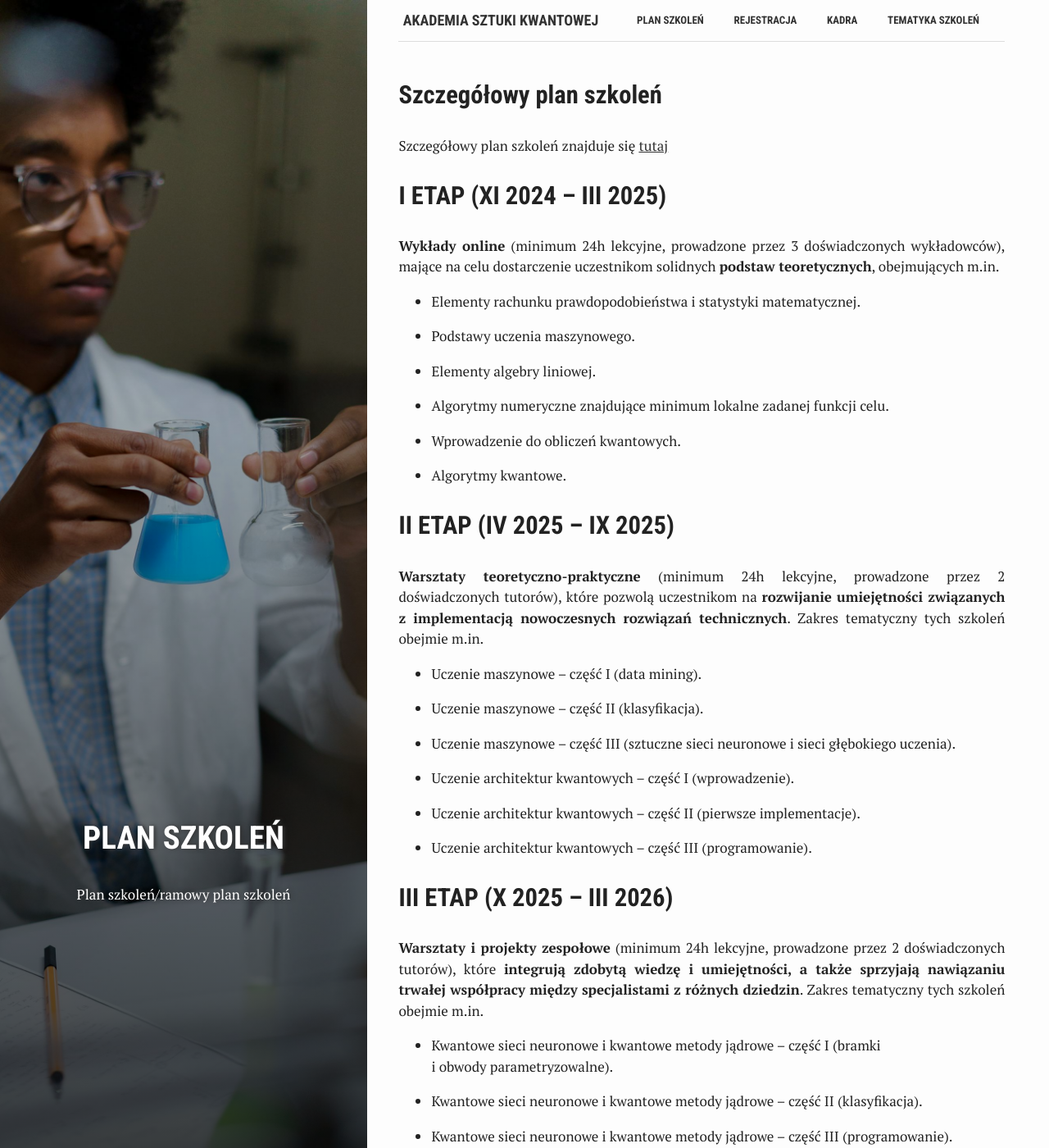
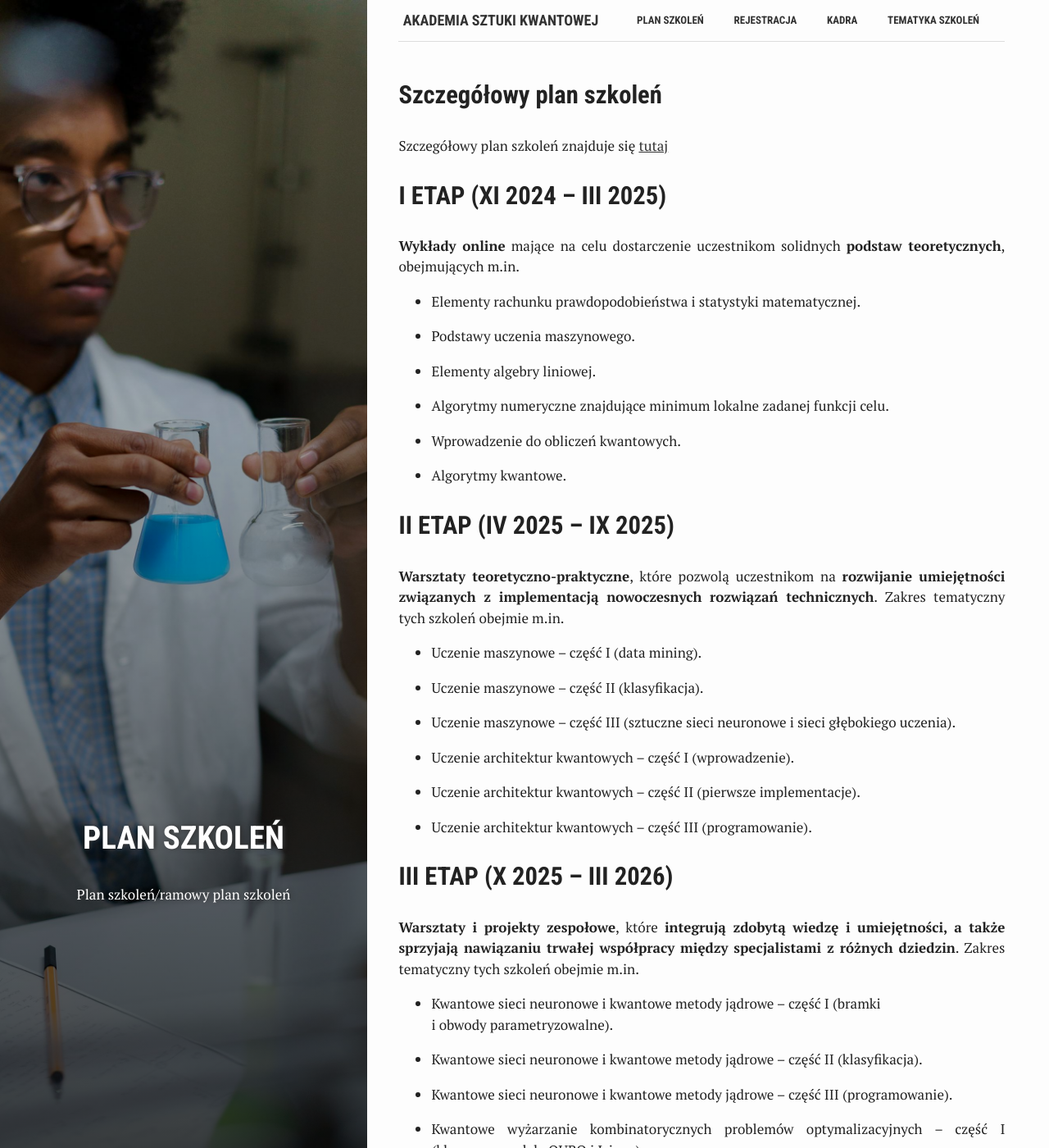
Before and after one commit to iitis/ask-website, a Jekyll site: the page built from plan.md, in a window 1280 px wide and 1400 px high. Shown: the whole window at 82% size. Built offline with Jekyll 4.4.1, drawn with Linux system fonts in a browser that asks for light colours.

```diff
--- a/plan.md
+++ b/plan.md
@@ -12,8 +12,7 @@ Szczegółowy plan szkoleń znajduje się [tutaj]({{ site.docs | relative_url }}
 
 ## I ETAP (XI 2024 – III 2025)
 
-**Wykłady online** (minimum 24h lekcyjne, prowadzone przez 3 doświadczonych
-wykładowców), mające na celu dostarczenie uczestnikom solidnych **podstaw
+**Wykłady online** mające na celu dostarczenie uczestnikom solidnych **podstaw
 teoretycznych**, obejmujących m.in.
 
 * Elementy rachunku prawdopodobieństwa i statystyki matematycznej.
@@ -30,10 +29,9 @@ teoretycznych**, obejmujących m.in.
 
 ## II ETAP (IV 2025 – IX 2025)
 
-**Warsztaty teoretyczno-praktyczne** (minimum 24h lekcyjne, prowadzone przez 2
-doświadczonych tutorów), które pozwolą uczestnikom na **rozwijanie umiejętności
-związanych z implementacją nowoczesnych rozwiązań technicznych**. Zakres
-tematyczny tych szkoleń obejmie m.in.
+**Warsztaty teoretyczno-praktyczne**, które pozwolą uczestnikom na **rozwijanie
+umiejętności związanych z implementacją nowoczesnych rozwiązań technicznych**.
+Zakres tematyczny tych szkoleń obejmie m.in.
 
 * Uczenie maszynowe – część I (data mining).
 
@@ -49,10 +47,9 @@ tematyczny tych szkoleń obejmie m.in.
 
 ## III ETAP (X 2025 – III 2026)
 
-**Warsztaty i projekty zespołowe** (minimum 24h lekcyjne, prowadzone przez 2
-doświadczonych tutorów), które **integrują zdobytą wiedzę i umiejętności, a
-także sprzyjają nawiązaniu trwałej współpracy między specjalistami z różnych
-dziedzin**. Zakres tematyczny tych szkoleń obejmie m.in.
+**Warsztaty i projekty zespołowe**, które **integrują zdobytą wiedzę i
+umiejętności, a także sprzyjają nawiązaniu trwałej współpracy między
+specjalistami z różnych dziedzin**. Zakres tematyczny tych szkoleń obejmie m.in.
 
 * Kwantowe sieci neuronowe i kwantowe metody jądrowe – część I (bramki
   i obwody parametryzowalne).
```
Also changed, not shown: register.md (+1 -1 lines), team.md (+5 -0 lines), assets/images/photos/bg.jpg (added), assets/images/photos/hws.jpg (added), assets/images/photos/lp.jpg (added), assets/images/photos/pg.jpg (added), assets/images/photos/pwg.jpg (added), assets/images/photos/zp.jpg (added).
